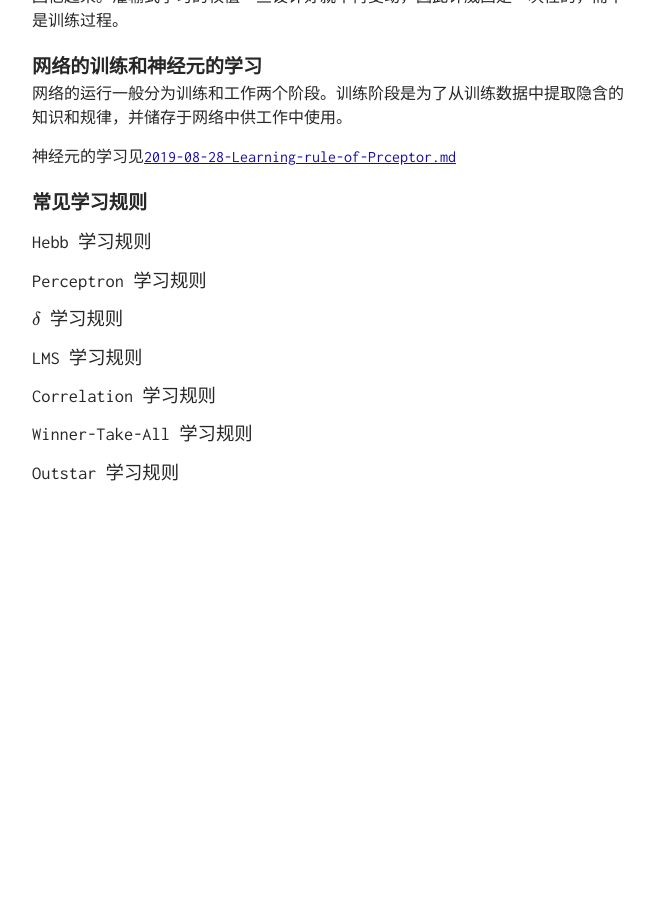
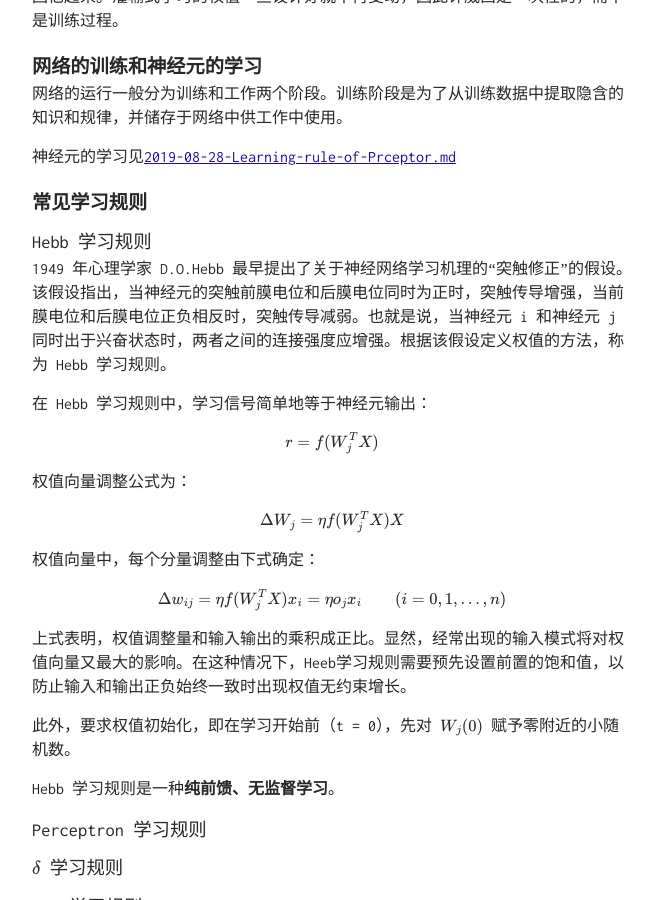
Before and after one commit to TobiahShaw/TobiahShaw.github.io, a Jekyll site: the page built from _posts/2019-09-19-learning-rule-of-nn.md, in a window 1280 px wide and 900 px high, scrolled down 1023 px. Shown: the whole window, without its empty margins (308-963 px from the left). Built offline with Jekyll 4.4.1, drawn with Linux system fonts in a browser that asks for light colours; our own code applies the rules of GitHub Pages for plain Markdown files; formulas are drawn with MathJax 3; before the commit the page ends 1600 px from its top, so only the background shows below that.

Commit message:
hebb learning rule;

```diff
--- a/_posts/2019-09-19-learning-rule-of-nn.md
+++ b/_posts/2019-09-19-learning-rule-of-nn.md
@@ -34,6 +34,26 @@
 
 ### Hebb 学习规则
 
+1949 年心理学家 D.O.Hebb 最早提出了关于神经网络学习机理的“突触修正”的假设。该假设指出，当神经元的突触前膜电位和后膜电位同时为正时，突触传导增强，当前膜电位和后膜电位正负相反时，突触传导减弱。也就是说，当神经元 i 和神经元 j 同时出于兴奋状态时，两者之间的连接强度应增强。根据该假设定义权值的方法，称为 Hebb 学习规则。
+
+在 Hebb 学习规则中，学习信号简单地等于神经元输出：
+
+$$ r = f(W_j^T X) $$
+
+权值向量调整公式为：
+
+$$ \Delta W_j = \eta f(W_j^TX)X $$
+
+权值向量中，每个分量调整由下式确定：
+
+$$ \Delta w_{ij} = \eta f(W_j^TX) x_i = \eta o_j x_i \quad \quad (i = 0, 1, \dots, n) $$
+
+上式表明，权值调整量和输入输出的乘积成正比。显然，经常出现的输入模式将对权值向量又最大的影响。在这种情况下，Heeb学习规则需要预先设置前置的饱和值，以防止输入和输出正负始终一致时出现权值无约束增长。
+
+此外，要求权值初始化，即在学习开始前（t = 0），先对 $ W_j(0) $ 赋予零附近的小随机数。
+
+Hebb 学习规则是一种**纯前馈、无监督学习**。
+
 ### Perceptron 学习规则
 
 ### $\delta$ 学习规则
```
